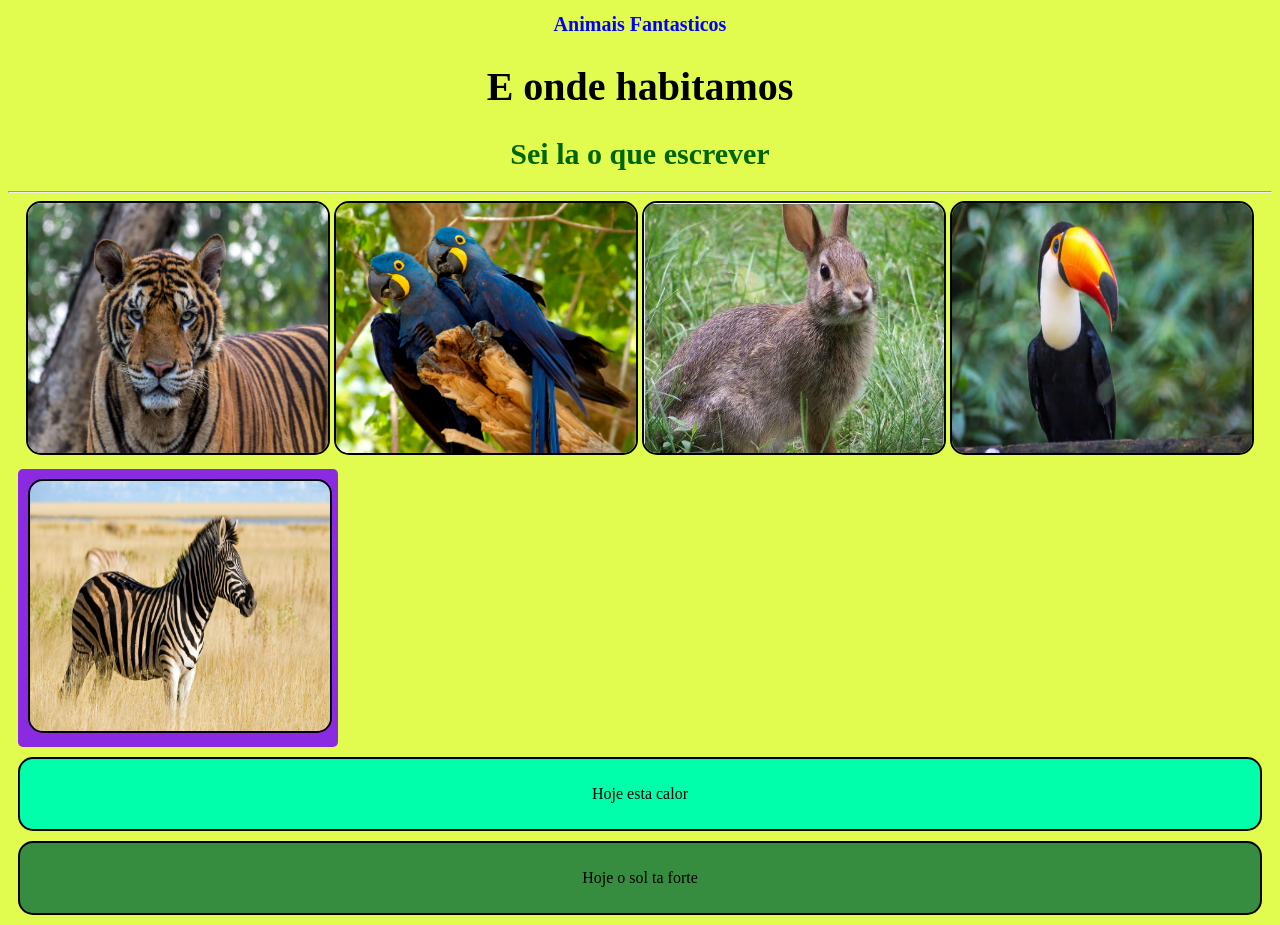
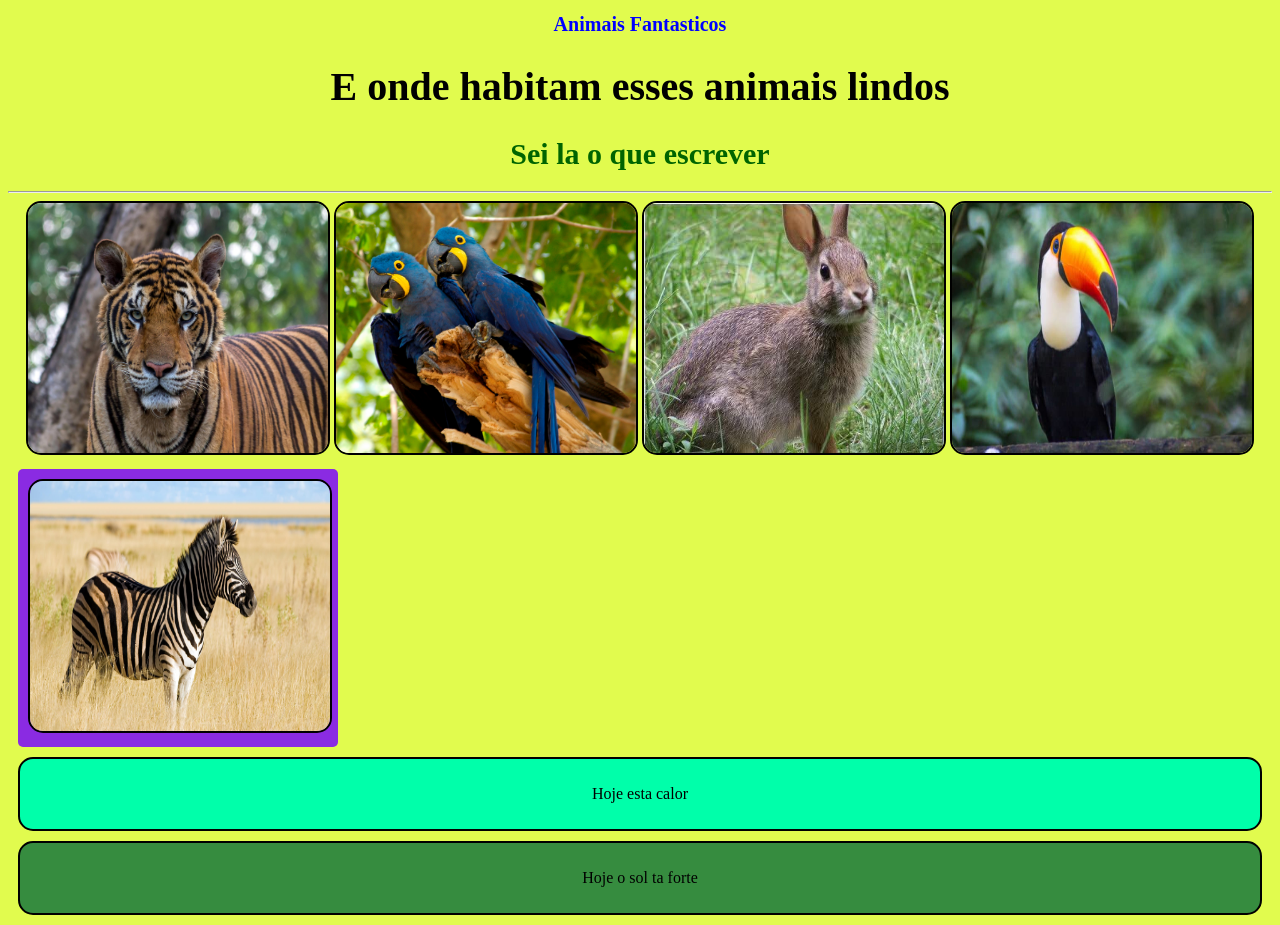
Before and after one commit to enricobola11-star/Aula02HTML2, a plain HTML site: page index.html in a window 1280 px wide. Drawn offline with Linux system fonts and the light colour scheme.

Commit message:
mudei a frase principal

```diff
--- a/index.html
+++ b/index.html
@@ -8,7 +8,7 @@
 </head>
 <body>
     <h1>Animais Fantasticos</h1>
-    <h1 class="titulo">E onde habitamos </h1>
+    <h1 class="titulo">E onde habitam esses animais lindos</h1>
     <h1 class="titulo2">Sei la o que escrever </h1>
 
 <hr>
```
